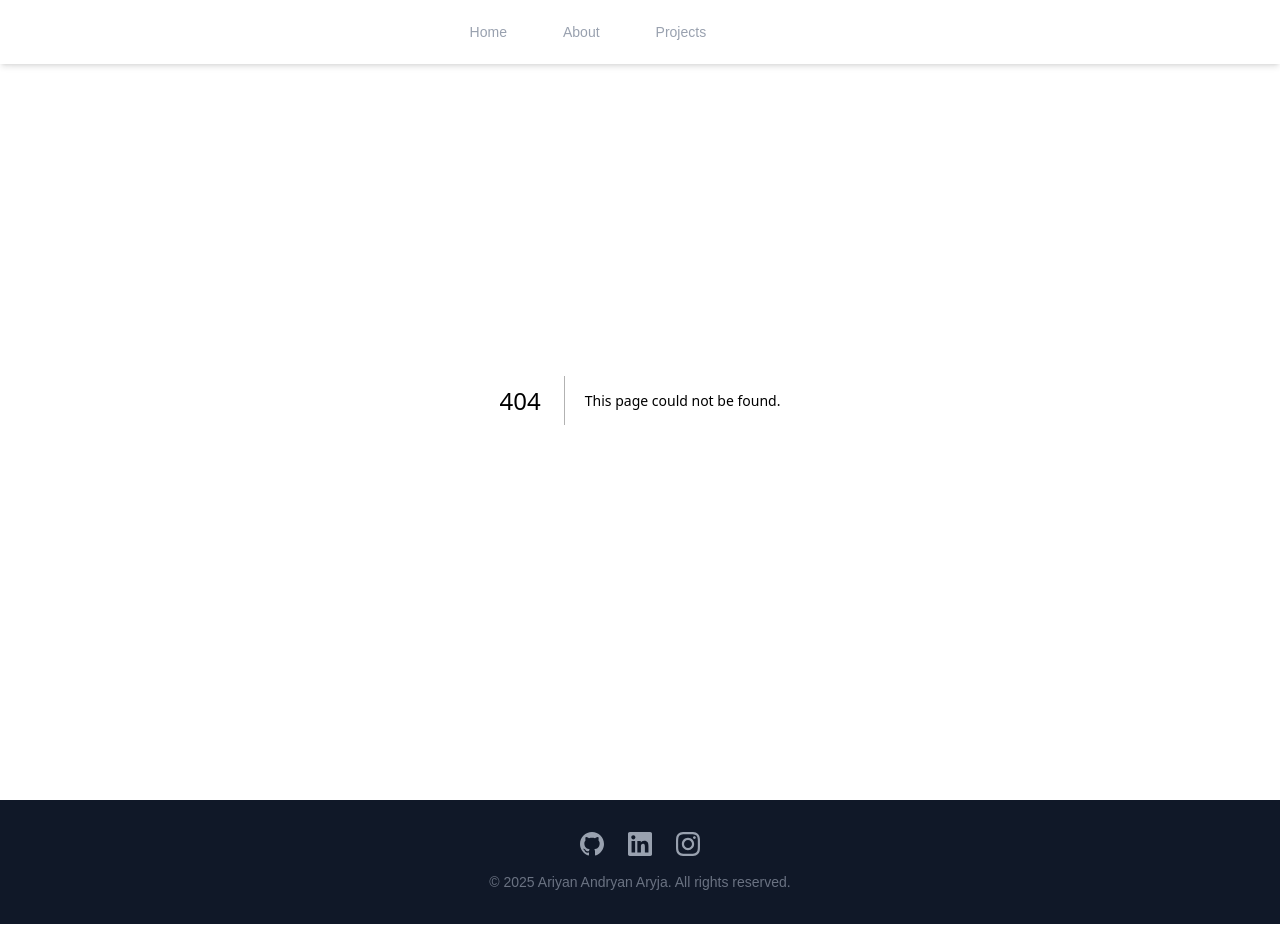
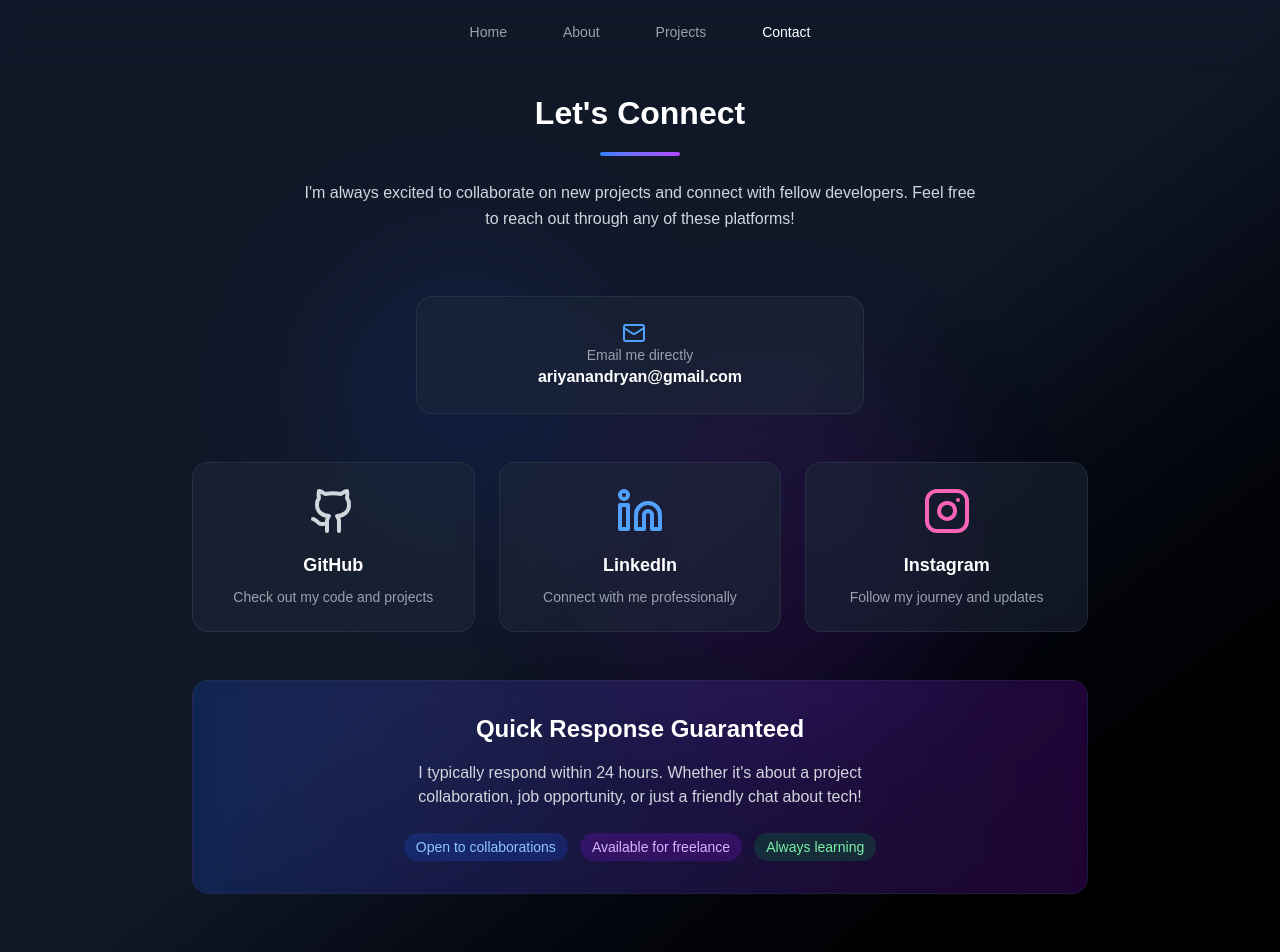
Before and after one commit to Ryanz23/my-web, a Next.js app: page /contact in a window 1280 px wide. Before the commit this address had no page. Shown: the top 952 px of the page. Before the commit the page ends 924 px from the top, so only its background shows below. Built offline with nearby package versions, Linux system fonts and the light colour scheme.

Commit message:
Add: contact page

```diff
--- /dev/null
+++ b/src/app/contact/page.tsx
@@ -0,0 +1,124 @@
+import React from "react";
+import { Mail, Github, Linkedin, Instagram } from "lucide-react";
+
+export default function Contact() {
+  const socialLinks = [
+    {
+      name: "GitHub",
+      url: "https://github.com/Ryanz23",
+      icon: Github,
+      description: "Check out my code and projects",
+      color: "text-gray-300"
+    },
+    {
+      name: "LinkedIn",
+      url: "https://www.linkedin.com/in/ariyan-andryan-aryja-927730332",
+      icon: Linkedin,
+      description: "Connect with me professionally",
+      color: "text-blue-400"
+    },
+    {
+      name: "Instagram",
+      url: "https://instagram.com/dryan.z",
+      icon: Instagram,
+      description: "Follow my journey and updates",
+      color: "text-pink-400"
+    }
+  ];
+
+  return (
+    <div className="min-h-screen bg-gray-900 flex items-center justify-center relative overflow-hidden">
+      {/* Background gradient effect */}
+      <div className="absolute inset-0 bg-gradient-to-br from-gray-900 via-gray-900 to-black"></div>
+      <div className="absolute top-1/4 left-1/4 w-72 h-72 bg-blue-600/10 rounded-full blur-3xl"></div>
+      <div className="absolute bottom-1/4 right-1/4 w-96 h-96 bg-purple-600/10 rounded-full blur-3xl"></div>
+
+      <main className="container mx-auto px-6 py-24 relative z-10">
+        <div className="max-w-4xl mx-auto">
+          {/* Header Section */}
+          <div className="text-center mb-16">
+            <div className="relative text-4xl inline-block">
+              <h1 className="text-[32px] font-extrabold text-white mb-4">
+                Let&apos;s Connect
+              </h1>
+              <div className="absolute -bottom-2 left-1/2 transform -translate-x-1/2 w-20 h-1 bg-gradient-to-r from-blue-500 to-purple-500 rounded-full"></div>
+            </div>
+            <p className="text-gray-300 max-w-2xl mx-auto mt-8 leading-relaxed">
+              I&apos;m always excited to collaborate on new projects and connect with fellow developers.
+              Feel free to reach out through any of these platforms!
+            </p>
+          </div>
+
+          {/* Email Section */}
+          <div className="mb-12">
+            <div className="bg-gray-800/50 backdrop-blur-sm rounded-2xl p-6 border border-gray-700/50 max-w-md mx-auto">
+              <div className="flex flex-col items-center justify-center space-x-3">
+                <Mail className="w-6 h-6 text-blue-400" />
+                <div className="text-center">
+                  <p className="text-gray-400 text-sm">Email me directly</p>
+                  <a
+                    href="mailto:ariyanandryan@gmail.com"
+                    className="text-white font-semibold hover:text-blue-400 transition-colors"
+                  >
+                    ariyanandryan@gmail.com
+                  </a>
+                </div>
+              </div>
+            </div>
+          </div>
+
+          {/* Social Media Cards */}
+          <div className="grid md:grid-cols-3 gap-6 mb-12">
+            {socialLinks.map((social, index) => (
+              <a
+                key={index}
+                href={social.url}
+                target="_blank"
+                rel="noopener noreferrer"
+                className="group bg-gray-800/50 backdrop-blur-sm rounded-2xl p-6 border border-gray-700/50 hover:border-gray-600/50 transition-all duration-300 hover:transform hover:scale-105 active:scale-95"
+              >
+                <div className="flex flex-col items-center text-center space-y-4">
+                  <div className="relative">
+                    <social.icon
+                      className={`w-12 h-12 ${social.color} group-hover:scale-110 transition-transform duration-300`}
+                    />
+                  </div>
+                  <div>
+                    <h3 className="text-white font-semibold text-lg mb-2">{social.name}</h3>
+                    <p className="text-gray-400 text-sm group-hover:text-gray-300 transition-colors">
+                      {social.description}
+                    </p>
+                  </div>
+                </div>
+              </a>
+            ))}
+          </div>
+
+          {/* Quick Response Section */}
+          <div className="text-center">
+            <div className="bg-gradient-to-r from-blue-600/20 to-purple-600/20 backdrop-blur-sm rounded-2xl p-8 border border-gray-700/30">
+              <h3 className="text-2xl font-bold text-white mb-4">
+                Quick Response Guaranteed
+              </h3>
+              <p className="text-gray-300 mb-6 max-w-lg mx-auto">
+                I typically respond within 24 hours. Whether it&apos;s about a project collaboration,
+                job opportunity, or just a friendly chat about tech!
+              </p>
+              <div className="flex flex-wrap justify-center gap-3 text-sm">
+                <span className="bg-blue-600/20 text-blue-300 px-3 py-1 rounded-full">
+                  Open to collaborations
+                </span>
+                <span className="bg-purple-600/20 text-purple-300 px-3 py-1 rounded-full">
+                  Available for freelance
+                </span>
+                <span className="bg-green-600/20 text-green-300 px-3 py-1 rounded-full">
+                  Always learning
+                </span>
+              </div>
+            </div>
+          </div>
+        </div>
+      </main>
+    </div>
+  );
+}
```
